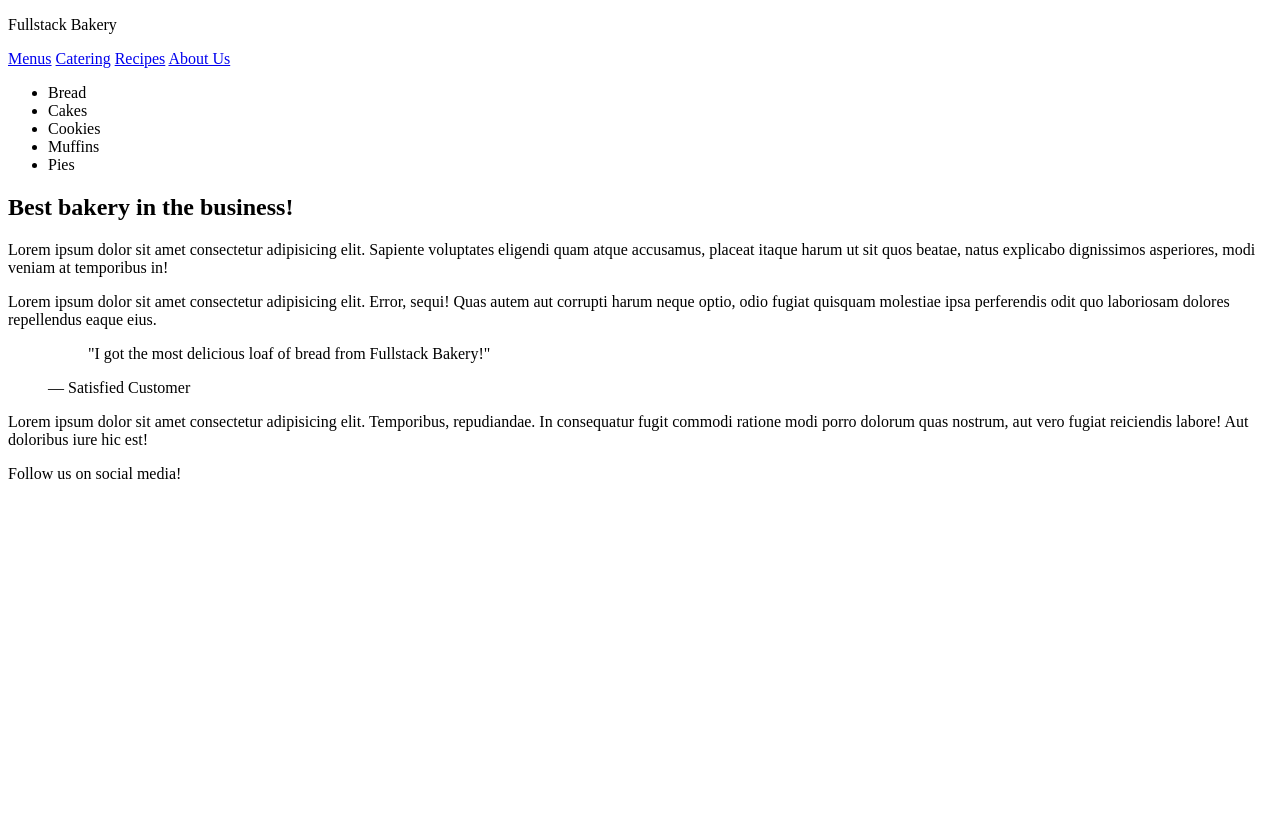
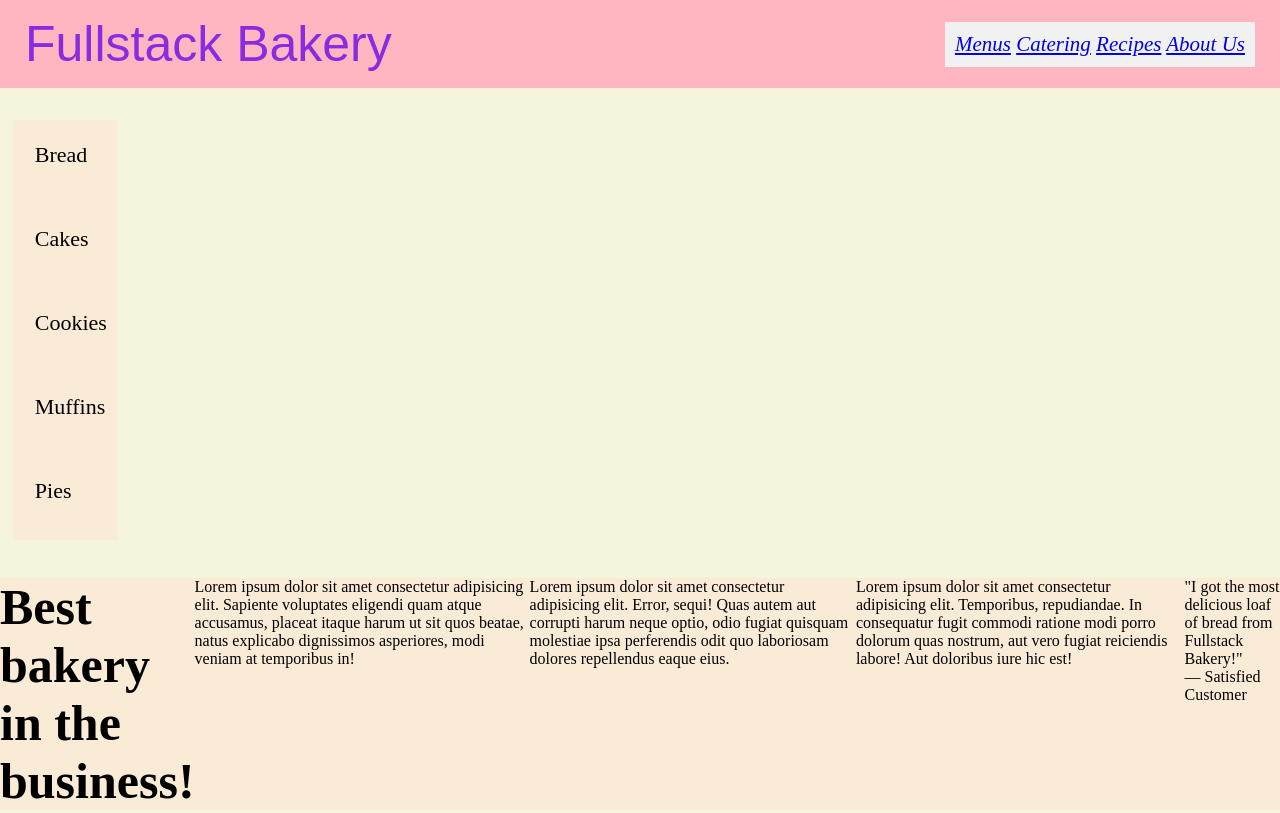
Before and after one commit to LaFaltaAlci/Fullstack-Bakery, a plain HTML site: page index.html in a window 1280 px wide. Shown: the top 813 px of the page. Drawn offline with Linux system fonts and the light colour scheme.

Commit message:
second commit

```diff
--- a/index.html
+++ b/index.html
@@ -2,6 +2,7 @@
 <html lang="en">
   <head>
     <title>Fullstack Bakery</title>
+    <link rel="stylesheet" href="./stylesheet.css">
   </head>
   <body>
     <header>
--- a/stylesheet.css
+++ b/stylesheet.css
@@ -0,0 +1,75 @@
+* {
+  padding: 0;
+  margin: 0;
+}
+
+body {
+  background-color: beige;
+}
+
+.brand {
+  display: flex;
+  font-size: 50px;
+  font-family: fantasy;
+  color: blueviolet;
+}
+
+header {
+  display: flex;
+  justify-content: space-between;
+  align-items: center;
+  background-color: lightpink;
+  padding: 15px 25px;
+}
+
+nav {
+  font-style: italic;
+  font-size: 21px;
+  padding: 10px;
+  border: 30;
+  background-color: #f1f1f1;
+}
+
+aside {
+  display: flex;
+  flex-direction: column;
+  justify-content: space-between;
+  font-size: 20px;
+  gap: 1em;
+  margin-top: 1.5%;
+  margin-bottom: 2%;
+  padding: 1%;
+}
+
+li {
+  padding: 1em;
+  font-size: 22px;
+  width: 60px;
+  height: 40px;
+  background-color: antiquewhite;
+  gap: 30px 50px;
+}
+
+article {
+  display:flex ;
+  justify-content: center;
+  background-color: antiquewhite;
+}
+
+h1 {
+  font-size: 50px;
+  }
+
+.testimonial {
+    order: 6;
+  }
+
+footer {
+  display: flex;
+  margin-top: 11%;
+  padding: 2.5em;
+  font-size: 30px;
+  justify-content: center;
+  color: aliceblue;
+  background-color: black;
+}
```
